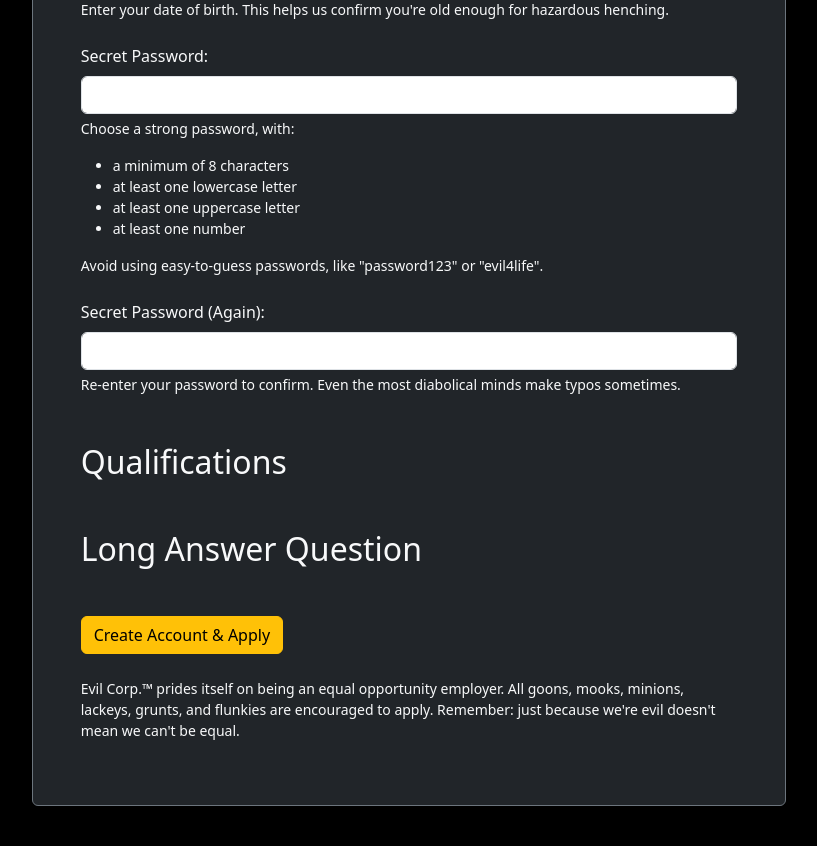
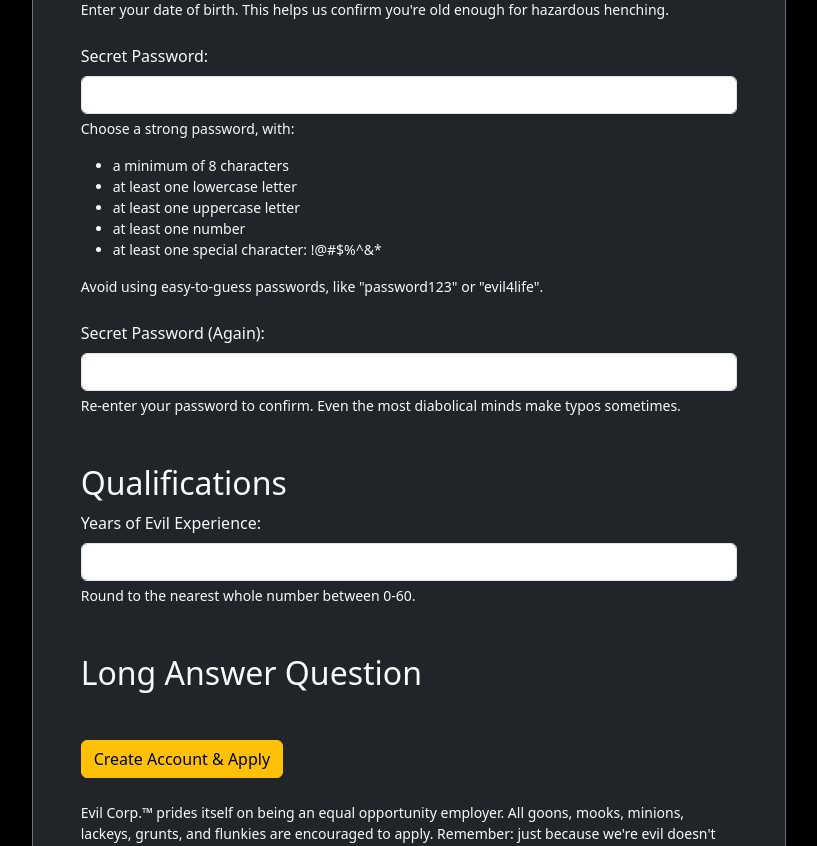
Before and after one commit to eubhawatson-classes/dmit-2025-workbook-eo01-spring-2025, a PHP site: page / in a window 1280 px wide. Shown: the part 869-1715 px from the top of the page, without its empty margins (231-1048 px from the left). Run offline with PHP 8.4, Linux system fonts and the light colour scheme.

Commit message:
Halfway point (pre-break) for Lesson 10.

```diff
--- a/module-2/10-php-custom-validation-methods/public/includes/process-form.php
+++ b/module-2/10-php-custom-validation-methods/public/includes/process-form.php
@@ -136,7 +136,72 @@ if (isset($_POST['submit'])) {
         $form_good = FALSE;
     }
 
-}
+    /*
+        PASSWORD
+
+        If we tell the user that we want certain things within a password (ex. minimum length, a special character, an uppcase letter, etc.), we could compare their input to a suitable regular expression (RegEx).
+
+        However, if do it piece by piece, then we can give the user better feedback on what exactly they're missing.
+    */
+
+    if (is_blank($password)) {
+        $message_password = "<p class=\"text-warning\">Please provide a password.</p>";
+    } elseif (strlen($password) < 8) {
+        $message_password = "<p class=\"text-warning\">Your password must be at least 8 characters long.</p>";
+    } elseif (!preg_match('/[A-Z]/', $password)) { // uppercase letter
+        $message_password = "<p class=\"text-warning\">Your password must include at least one uppercase letter.</p>";
+    } elseif (!preg_match('/[a-z]/', $password)) { // lowercase letter
+        $message_password = "<p class=\"text-warning\">Your password must include at least one lowercase letter.</p>";
+    } elseif (!preg_match('/[0-9]/', $password)) { // number
+        $message_password = "<p class=\"text-warning\">Your password must include at least one number.</p>";
+    } elseif (!preg_match('/[\W_]/', $password)) { // special character
+        $message_password = "<p class=\"text-warning\">Your password must include at least one special character (!@#$%^&*).</p>";
+    }
+
+    if ($message_password != "") {
+        $form_good = FALSE;
+    }
+
+    /*
+        PASSWORD COMPARISON
+
+        This is relatively straightforward. Here, we want to see if the value that the user typed in the first password field matches (or is equal to) whatever they typed in the second field.
+    */
+
+    if ($password != $password_check) {
+        $message_password_check = "<p class=\"text-warning\">This field does not match the response above. Please try typing your password again.</p>";
+        $form_good = FALSE;
+    }
+
+    /*
+        NUMBERS
+
+        For this particular field, we want to make sure:
+
+        1. It's a number
+        2. It's a whole number (integer)
+        3. It's within a reasonable range (0-60 years)
+    */
+
+    if (is_blank($experience)) {
+        $message_experience = "<p class=\"text-warning\">Please provide the number of years of experience you have.</p>";
+    } elseif (!is_numeric($experience)) {
+        $message_experience = "<p class=\"text-warning\">Please enter a number.</p>";
+    } elseif (!is_int($experience)) {
+        $message_experience = "<p class=\"text-warning\">Please enter a whole number (an integer).</p>";
+    } elseif ($experience < 0 || $experience > 60) {
+        $message_experience = "<p class=\"text-warning\">Experience must be between 0 and 60 years.</p>";
+    }
+
+    if ($message_experience != "") {
+        $form_good = FALSE;
+    }
+
+    /*
+
+    */
+
+} // end of 'if the user hit submit'
 
 if ($form_good == TRUE) {
     header("Location: thank-you.php");
--- a/module-2/10-php-custom-validation-methods/public/index.php
+++ b/module-2/10-php-custom-validation-methods/public/index.php
@@ -72,6 +72,7 @@
                             <li>at least one lowercase letter</li>
                             <li>at least one uppercase letter</li>
                             <li>at least one number</li>
+                            <li>at least one special character: !@#$%^&*</li>
                         </ul>
                         <p class="form-text text-light">Avoid using easy-to-guess passwords, like "password123" or "evil4life".</p>
                      </div>
@@ -89,6 +90,12 @@
                     <h2 class="fw-light">Qualifications</h2>
 
                     <!-- Number Input (Years Experience) -->
+                     <div class="mb-4">
+                        <?php if ($message_experience != "") echo $message_experience; ?>
+                        <label for="experience" class="form-label">Years of Evil Experience:</label>
+                        <input type="number" id="experience" name="experience" class="form-control" value="<?= $experience; ?>">
+                        <p class="form-text text-light">Round to the nearest whole number between 0-60.</p>
+                     </div>
 
                     <!-- Datalist -->
 
```
